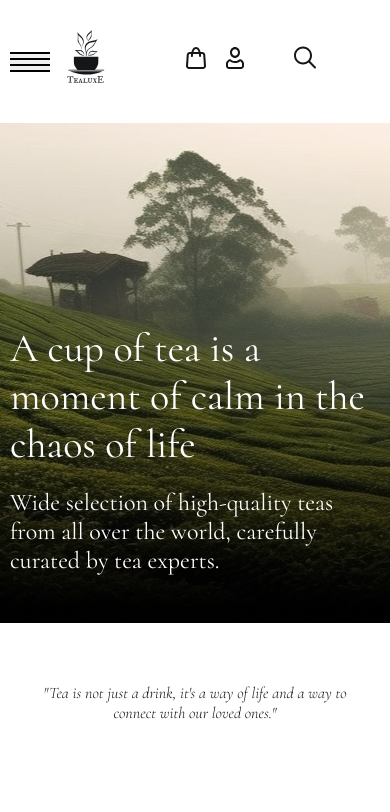
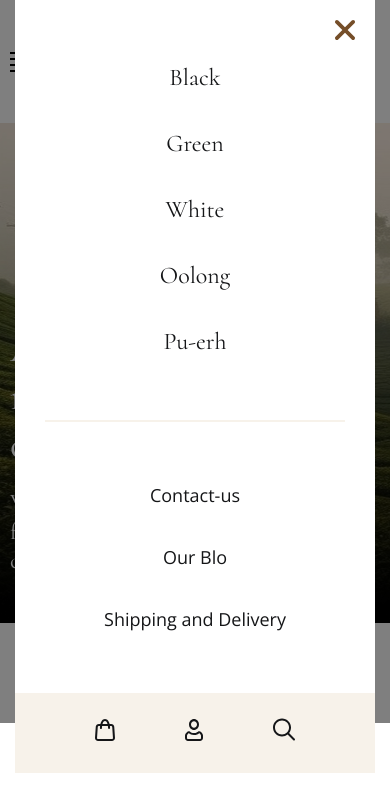
Before and after one commit to VoziianOfficial/Tea-project, a plain HTML site: page index.html in a window 390 px wide. Both pictures are taken after a click on the button 30 px from the left and 61 px from the top of the page. Drawn offline with nearby package versions, Linux system fonts and the light colour scheme.

Commit message:
add js for btn

```diff
--- a/css/styles.css
+++ b/css/styles.css
@@ -54,6 +54,7 @@ body {
   font-size: 20px;
   font-weight: 300;
   line-height: 1.5;
+  position: relative;
   /* font-family: "Cormorant", serif; */
 }
 
@@ -75,6 +76,26 @@ body {
   height: 20px;
   flex-direction: column;
   justify-content: space-between;
+  cursor: pointer;
+  z-index: 2;
+  position: relative;
+  background-color: transparent;
+}
+
+.menu--close {
+  display: none;
+  position: absolute;
+  left: 0;
+  right: 0;
+  top: 0;
+  bottom: 0;
+  background-color: rgba(0, 0, 0, 0.5);
+  z-index: 1;
+  transition: background-color 0.3s ease;
+}
+
+.menu--close.menu--open {
+  display: block;
 }
 
 .mobile-nav {
@@ -82,6 +103,7 @@ body {
 }
 .menu-close {
   display: none;
+  cursor: pointer;
 }
 
 .menu-btn span {
@@ -97,6 +119,8 @@ body {
   font-weight: 400;
   font-size: 18px;
   margin-left: 85px;
+  z-index: 3;
+  position: relative;
 }
 
 .user-actions {
@@ -192,6 +216,7 @@ body {
     text-align: center;
     padding-top: 60px;
     transform: translateY(-100%);
+    transition: transform 0.6s ease;
   }
   .menu-list.menu-list-open {
     transform: translateY(-0%);
--- a/index.html
+++ b/index.html
@@ -20,6 +20,8 @@
     <link rel="stylesheet" href="css/styles.css" />
   </head>
   <body>
+    <div class="menu--close"></div>
+
     <header class="header">
       <div class="container">
         <div class="header-inner">
--- a/js/main.js
+++ b/js/main.js
@@ -0,0 +1,14 @@
+const menuBtn = document.querySelector(".menu-btn");
+const menuClose = document.querySelector(".menu-close");
+const menuList = document.querySelector(".menu-list");
+const menuShadow = document.querySelector(".menu--close");
+
+menuBtn.addEventListener("click", () => {
+  menuList.classList.toggle("menu-list-open");
+  menuShadow.classList.toggle("menu--open");
+});
+
+menuClose.addEventListener("click", () => {
+  menuList.classList.remove("menu-list-open");
+  menuShadow.classList.remove("menu--open");
+});
```
